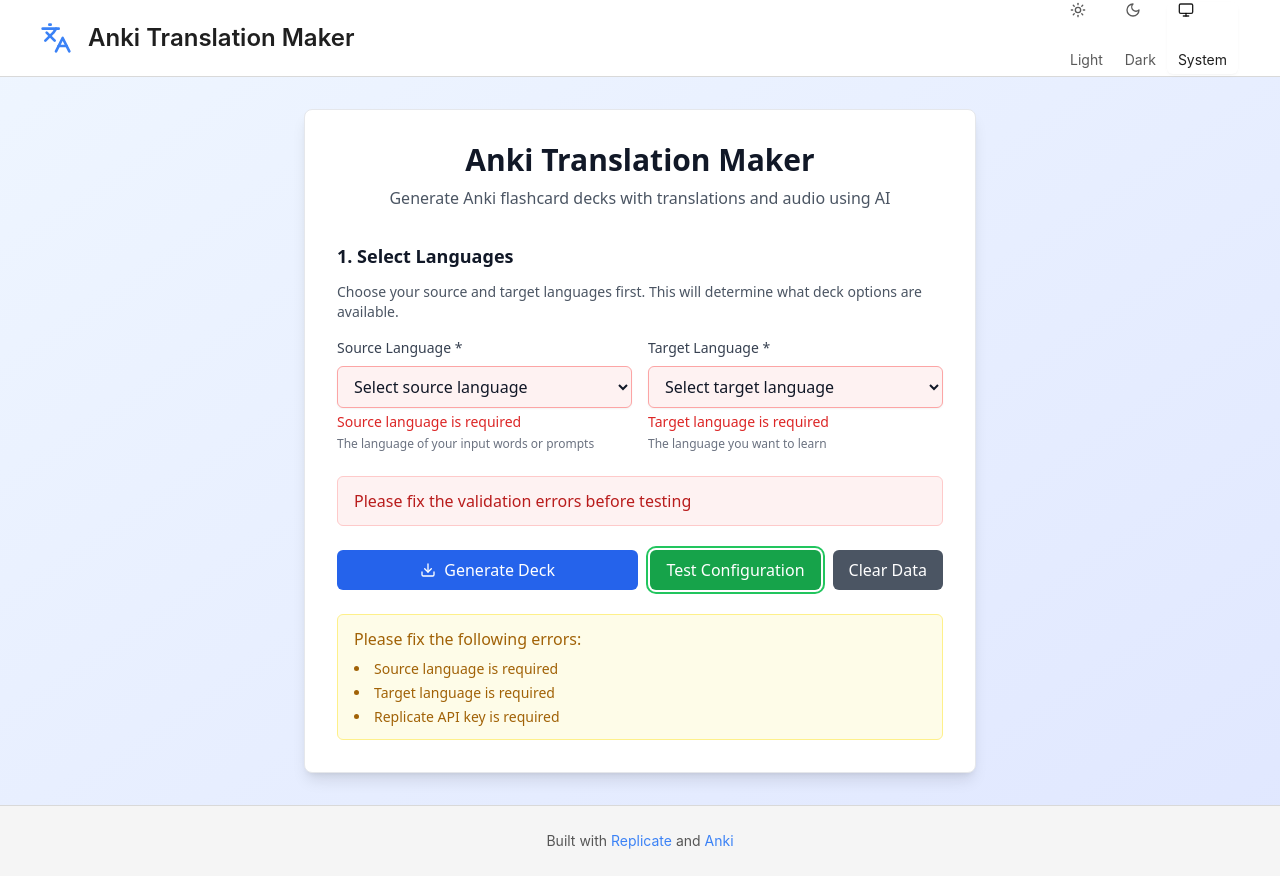
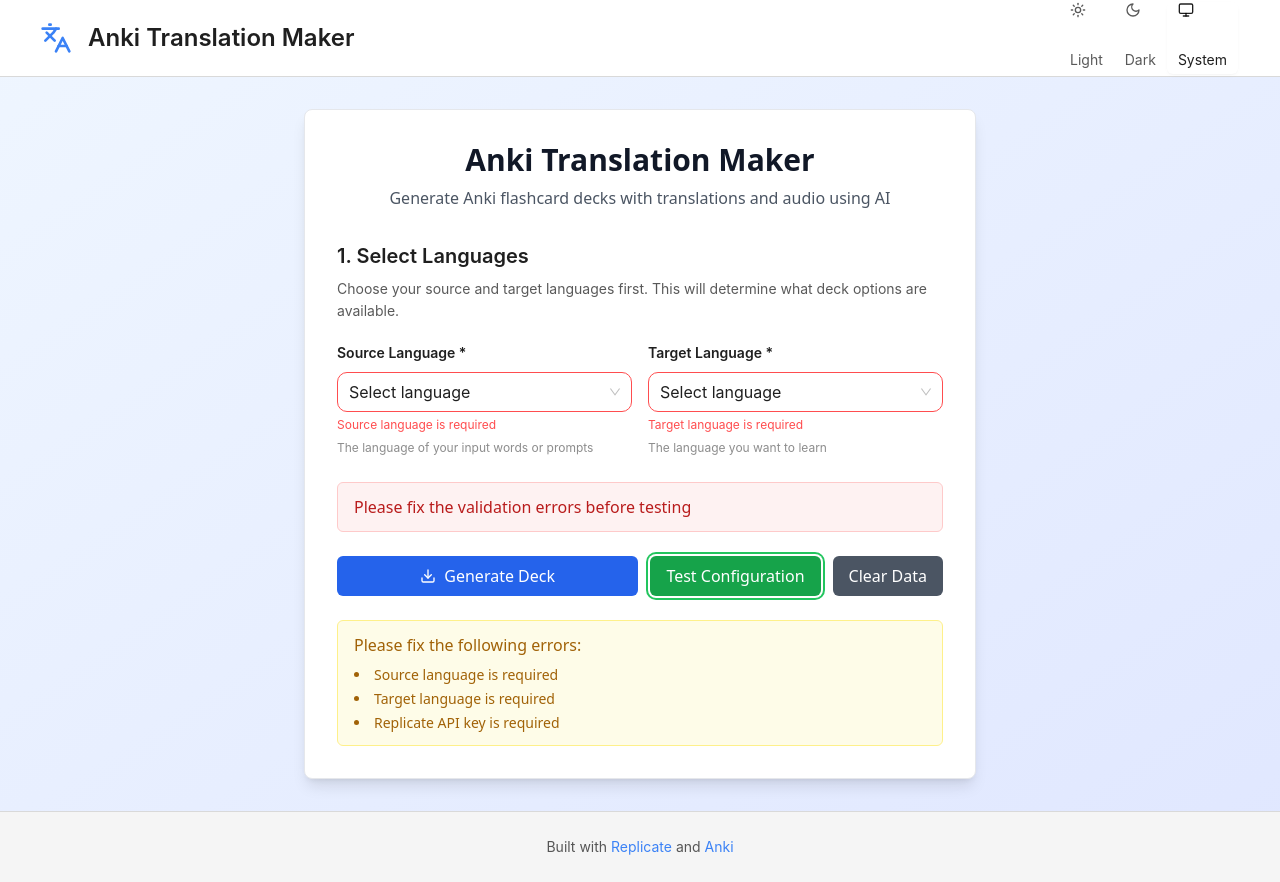
Before and after one commit to NickLewanowicz/anki-translation-maker, a React (Vite) app in the folder packages/frontend/: page / in a window 1280 px wide. Both pictures are taken after a click on the button "Test Configuration". Built offline with nearby package versions, Linux system fonts and the light colour scheme; no server answers; the HTML template or start-up script is replaced by a standard one.

Commit message:
feat: migrate LanguageSelectionSection to ant design - using Select, Input, Alert, Row, Col with theme tokens and icons

```diff
--- a/packages/frontend/src/components/forms/sections/LanguageSelectionSection.tsx
+++ b/packages/frontend/src/components/forms/sections/LanguageSelectionSection.tsx
@@ -1,5 +1,9 @@
 import React from 'react'
+import { Typography, Select, Input, Alert, Row, Col, theme } from 'antd'
+import { CheckCircleOutlined, WarningOutlined } from '@ant-design/icons'
 import type { DeckFormData } from '../types/FormTypes'
+
+const { Title, Paragraph, Text } = Typography
 
 interface LanguageSelectionSectionProps {
     formData: DeckFormData
@@ -8,6 +12,7 @@ interface LanguageSelectionSectionProps {
 }
 
 export function LanguageSelectionSection({ formData, onInputChange, getFieldError }: LanguageSelectionSectionProps) {
+    const { token } = theme.useToken()
     const sourceLanguageError = getFieldError('sourceLanguage')
     const targetLanguageError = getFieldError('targetLanguage')
 
@@ -15,157 +20,193 @@ export function LanguageSelectionSection({ formData, onInputChange, getFieldErro
     const isSourceCustom = !['en', 'es', 'fr', 'de', 'it', 'pt', 'ja', 'ko', 'zh', 'ru', 'vi'].includes(formData.sourceLanguage) && formData.sourceLanguage !== ''
     const isTargetCustom = !['en', 'es', 'fr', 'de', 'it', 'pt', 'ja', 'ko', 'zh', 'ru', 'vi'].includes(formData.targetLanguage) && formData.targetLanguage !== ''
 
-    const handleLanguageChange = (e: React.ChangeEvent<HTMLSelectElement>, type: 'source' | 'target') => {
-        if (e.target.value === 'other') {
+    const handleLanguageChange = (value: string, type: 'source' | 'target') => {
+        if (value === 'other') {
             // Clear the language when "other" is selected to show input field
-            onInputChange({
+            const syntheticEvent = {
                 target: { name: type === 'source' ? 'sourceLanguage' : 'targetLanguage', value: 'custom' }
-            } as React.ChangeEvent<HTMLInputElement>)
+            } as React.ChangeEvent<HTMLInputElement>
+            onInputChange(syntheticEvent)
         } else {
-            onInputChange(e)
+            const syntheticEvent = {
+                target: { name: type === 'source' ? 'sourceLanguage' : 'targetLanguage', value: value }
+            } as React.ChangeEvent<HTMLSelectElement>
+            onInputChange(syntheticEvent)
         }
     }
 
+    const handleInputChange = (e: React.ChangeEvent<HTMLInputElement>) => {
+        onInputChange(e)
+    }
+
+    const languageOptions = [
+        { value: '', label: 'Select language' },
+        { value: 'en', label: 'English' },
+        { value: 'es', label: 'Spanish' },
+        { value: 'fr', label: 'French' },
+        { value: 'de', label: 'German' },
+        { value: 'it', label: 'Italian' },
+        { value: 'pt', label: 'Portuguese' },
+        { value: 'vi', label: 'Vietnamese' },
+        { value: 'ja', label: 'Japanese' },
+        { value: 'ko', label: 'Korean' },
+        { value: 'zh', label: 'Chinese' },
+        { value: 'ru', label: 'Russian' },
+        { value: 'other', label: 'Other (specify below)' }
+    ]
+
     return (
-        <div className="space-y-4">
-            <div>
-                <h2 className="text-lg font-semibold text-gray-900 dark:text-gray-100 mb-3">
+        <div style={{ marginBottom: token.marginLG }}>
+            <div style={{ marginBottom: token.marginMD }}>
+                <Title level={4} style={{ margin: 0, marginBottom: token.marginXS }}>
                     1. Select Languages
-                </h2>
-                <p className="text-sm text-gray-600 dark:text-gray-400 mb-4">
+                </Title>
+                <Paragraph style={{ color: token.colorTextSecondary, marginBottom: token.marginMD }}>
                     Choose your source and target languages first. This will determine what deck options are available.
-                </p>
+                </Paragraph>
             </div>
 
-            <div className="grid grid-cols-1 md:grid-cols-2 gap-4">
+            <Row gutter={[16, 16]} style={{ marginBottom: token.marginMD }}>
+                <Col xs={24} md={12}>
                     <div>
-                    <label htmlFor="sourceLanguage" className="block text-sm font-medium text-gray-700 dark:text-gray-300 mb-2 transition-colors">
+                        <Text strong style={{ display: 'block', marginBottom: token.marginXS }}>
                             Source Language *
-                    </label>
-                    <select
-                        id="sourceLanguage"
-                        name="sourceLanguage"
+                        </Text>
+                        <Select
                             value={isSourceCustom ? 'other' : formData.sourceLanguage}
-                        onChange={(e) => handleLanguageChange(e, 'source')}
-                        className={`w-full px-3 py-2 border rounded-md shadow-sm focus:outline-none focus:ring-2 focus:ring-blue-500 focus:border-blue-500 transition-colors ${sourceLanguageError
-                            ? 'border-red-300 bg-red-50 dark:border-red-600 dark:bg-red-900/20'
-                            : 'border-gray-300 dark:border-gray-600 bg-white dark:bg-gray-700'
-                            } text-gray-900 dark:text-gray-100`}
-                    >
-                        <option value="">Select source language</option>
-                        <option value="en">English</option>
-                        <option value="es">Spanish</option>
-                        <option value="fr">French</option>
-                        <option value="de">German</option>
-                        <option value="it">Italian</option>
-                        <option value="pt">Portuguese</option>
-                        <option value="vi">Vietnamese</option>
-                        <option value="ja">Japanese</option>
-                        <option value="ko">Korean</option>
-                        <option value="zh">Chinese</option>
-                        <option value="ru">Russian</option>
-                        <option value="other">Other (specify below)</option>
-                    </select>
+                            onChange={(value) => handleLanguageChange(value, 'source')}
+                            style={{ width: '100%' }}
+                            size="large"
+                            placeholder="Select source language"
+                            status={sourceLanguageError ? 'error' : undefined}
+                            options={languageOptions}
+                        />
 
                         {(isSourceCustom || formData.sourceLanguage === 'custom') && (
-                        <input
-                            type="text"
+                            <Input
                                 name="sourceLanguage"
                                 value={formData.sourceLanguage === 'custom' ? '' : formData.sourceLanguage}
-                            onChange={onInputChange}
+                                onChange={handleInputChange}
                                 placeholder="Enter language code (e.g., 'th' for Thai, 'ar' for Arabic)"
-                            className={`mt-2 w-full px-3 py-2 border rounded-md shadow-sm focus:outline-none focus:ring-2 focus:ring-blue-500 focus:border-blue-500 transition-colors ${sourceLanguageError
-                                ? 'border-red-300 bg-red-50 dark:border-red-600 dark:bg-red-900/20'
-                                : 'border-gray-300 dark:border-gray-600 bg-white dark:bg-gray-700'
-                                } text-gray-900 dark:text-gray-100 placeholder-gray-500 dark:placeholder-gray-400`}
+                                size="large"
+                                status={sourceLanguageError ? 'error' : undefined}
+                                style={{ marginTop: token.marginXS }}
                             />
                         )}
 
                         {sourceLanguageError && (
-                        <p className="mt-1 text-sm text-red-600 dark:text-red-400">{sourceLanguageError}</p>
+                            <Text
+                                type="danger"
+                                style={{
+                                    display: 'block',
+                                    marginTop: token.marginXXS,
+                                    fontSize: token.fontSizeSM
+                                }}
+                            >
+                                {sourceLanguageError}
+                            </Text>
                         )}
-                    <p className="mt-1 text-xs text-gray-500 dark:text-gray-400">
+                        <Text
+                            type="secondary"
+                            style={{
+                                display: 'block',
+                                marginTop: token.marginXXS,
+                                fontSize: token.fontSizeSM
+                            }}
+                        >
                             {isSourceCustom || formData.sourceLanguage === 'custom'
                                 ? 'Enter a language code (e.g., "th", "ar", "hi") for your input language'
                                 : 'The language of your input words or prompts'
                             }
-                    </p>
+                        </Text>
                     </div>
+                </Col>
 
+                <Col xs={24} md={12}>
                     <div>
-                    <label htmlFor="targetLanguage" className="block text-sm font-medium text-gray-700 dark:text-gray-300 mb-2 transition-colors">
+                        <Text strong style={{ display: 'block', marginBottom: token.marginXS }}>
                             Target Language *
-                    </label>
-                    <select
-                        id="targetLanguage"
-                        name="targetLanguage"
+                        </Text>
+                        <Select
                             value={isTargetCustom ? 'other' : formData.targetLanguage}
-                        onChange={(e) => handleLanguageChange(e, 'target')}
-                        className={`w-full px-3 py-2 border rounded-md shadow-sm focus:outline-none focus:ring-2 focus:ring-blue-500 focus:border-blue-500 transition-colors ${targetLanguageError
-                            ? 'border-red-300 bg-red-50 dark:border-red-600 dark:bg-red-900/20'
-                            : 'border-gray-300 dark:border-gray-600 bg-white dark:bg-gray-700'
-                            } text-gray-900 dark:text-gray-100`}
-                    >
-                        <option value="">Select target language</option>
-                        <option value="en">English</option>
-                        <option value="es">Spanish</option>
-                        <option value="fr">French</option>
-                        <option value="de">German</option>
-                        <option value="it">Italian</option>
-                        <option value="pt">Portuguese</option>
-                        <option value="vi">Vietnamese</option>
-                        <option value="ja">Japanese</option>
-                        <option value="ko">Korean</option>
-                        <option value="zh">Chinese</option>
-                        <option value="ru">Russian</option>
-                        <option value="other">Other (specify below)</option>
-                    </select>
+                            onChange={(value) => handleLanguageChange(value, 'target')}
+                            style={{ width: '100%' }}
+                            size="large"
+                            placeholder="Select target language"
+                            status={targetLanguageError ? 'error' : undefined}
+                            options={languageOptions}
+                        />
 
                         {(isTargetCustom || formData.targetLanguage === 'custom') && (
-                        <input
-                            type="text"
+                            <Input
                                 name="targetLanguage"
                                 value={formData.targetLanguage === 'custom' ? '' : formData.targetLanguage}
-                            onChange={onInputChange}
+                                onChange={handleInputChange}
                                 placeholder="Enter language code (e.g., 'th' for Thai, 'ar' for Arabic)"
-                            className={`mt-2 w-full px-3 py-2 border rounded-md shadow-sm focus:outline-none focus:ring-2 focus:ring-blue-500 focus:border-blue-500 transition-colors ${targetLanguageError
-                                ? 'border-red-300 bg-red-50 dark:border-red-600 dark:bg-red-900/20'
-                                : 'border-gray-300 dark:border-gray-600 bg-white dark:bg-gray-700'
-                                } text-gray-900 dark:text-gray-100 placeholder-gray-500 dark:placeholder-gray-400`}
+                                size="large"
+                                status={targetLanguageError ? 'error' : undefined}
+                                style={{ marginTop: token.marginXS }}
                             />
                         )}
 
                         {targetLanguageError && (
-                        <p className="mt-1 text-sm text-red-600 dark:text-red-400">{targetLanguageError}</p>
+                            <Text
+                                type="danger"
+                                style={{
+                                    display: 'block',
+                                    marginTop: token.marginXXS,
+                                    fontSize: token.fontSizeSM
+                                }}
+                            >
+                                {targetLanguageError}
+                            </Text>
                         )}
-                    <p className="mt-1 text-xs text-gray-500 dark:text-gray-400">
+                        <Text
+                            type="secondary"
+                            style={{
+                                display: 'block',
+                                marginTop: token.marginXXS,
+                                fontSize: token.fontSizeSM
+                            }}
+                        >
                             {isTargetCustom || formData.targetLanguage === 'custom'
                                 ? 'Enter a language code (e.g., "th", "ar", "hi") for the language you want to learn'
                                 : 'The language you want to learn'
                             }
-                    </p>
+                        </Text>
                     </div>
-            </div>
+                </Col>
+            </Row>
 
             {formData.sourceLanguage === formData.targetLanguage && formData.sourceLanguage && (
-                <div className="bg-amber-50 dark:bg-amber-900/20 border border-amber-200 dark:border-amber-800 rounded-md p-3">
-                    <p className="text-sm text-amber-800 dark:text-amber-200">
-                        ⚠️ Source and target languages cannot be the same. Please select different languages.
-                    </p>
-                </div>
+                <Alert
+                    message="Language Conflict"
+                    description="Source and target languages cannot be the same. Please select different languages."
+                    type="warning"
+                    icon={<WarningOutlined />}
+                    showIcon
+                    style={{ marginBottom: token.marginMD }}
+                />
             )}
 
             {formData.sourceLanguage && formData.targetLanguage && formData.sourceLanguage !== formData.targetLanguage && (
-                <div className="bg-green-50 dark:bg-green-900/20 border border-green-200 dark:border-green-800 rounded-md p-3">
-                    <p className="text-sm text-green-800 dark:text-green-200">
-                        ✅ Languages selected: {formData.sourceLanguage.toUpperCase()} → {formData.targetLanguage.toUpperCase()}
+                <Alert
+                    message="Languages Selected"
+                    description={
+                        <>
+                            Languages selected: {formData.sourceLanguage.toUpperCase()} → {formData.targetLanguage.toUpperCase()}
                             {formData.sourceLanguage === 'en' && (
-                            <span className="block mt-1">
+                                <div style={{ marginTop: token.marginXXS }}>
                                     Default English decks are available in the next step!
-                            </span>
+                                </div>
                             )}
-                    </p>
-                </div>
+                        </>
+                    }
+                    type="success"
+                    icon={<CheckCircleOutlined />}
+                    showIcon
+                    style={{ marginBottom: token.marginMD }}
+                />
             )}
         </div>
     )
```
Lines whose indentation alone changed are shown as unchanged.
